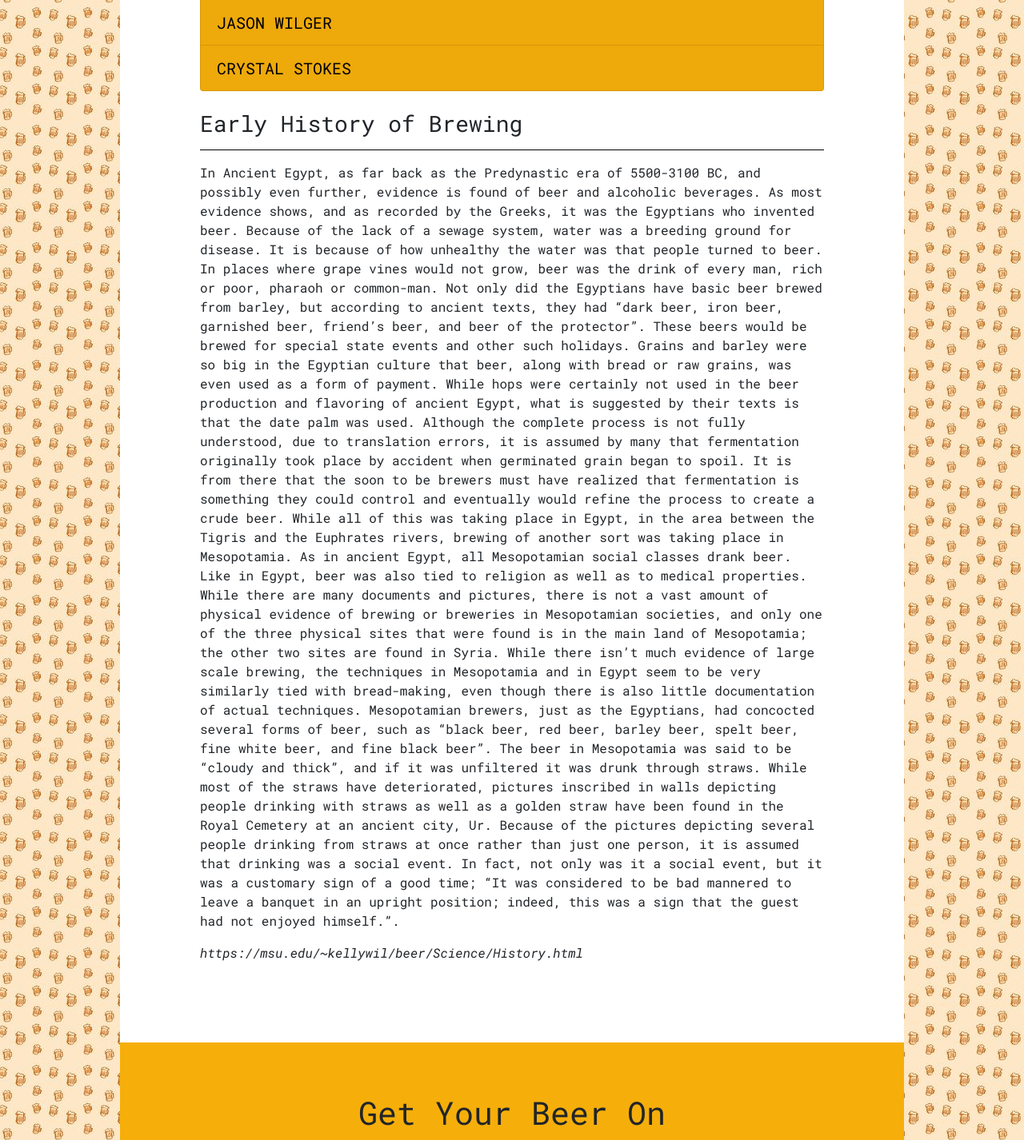
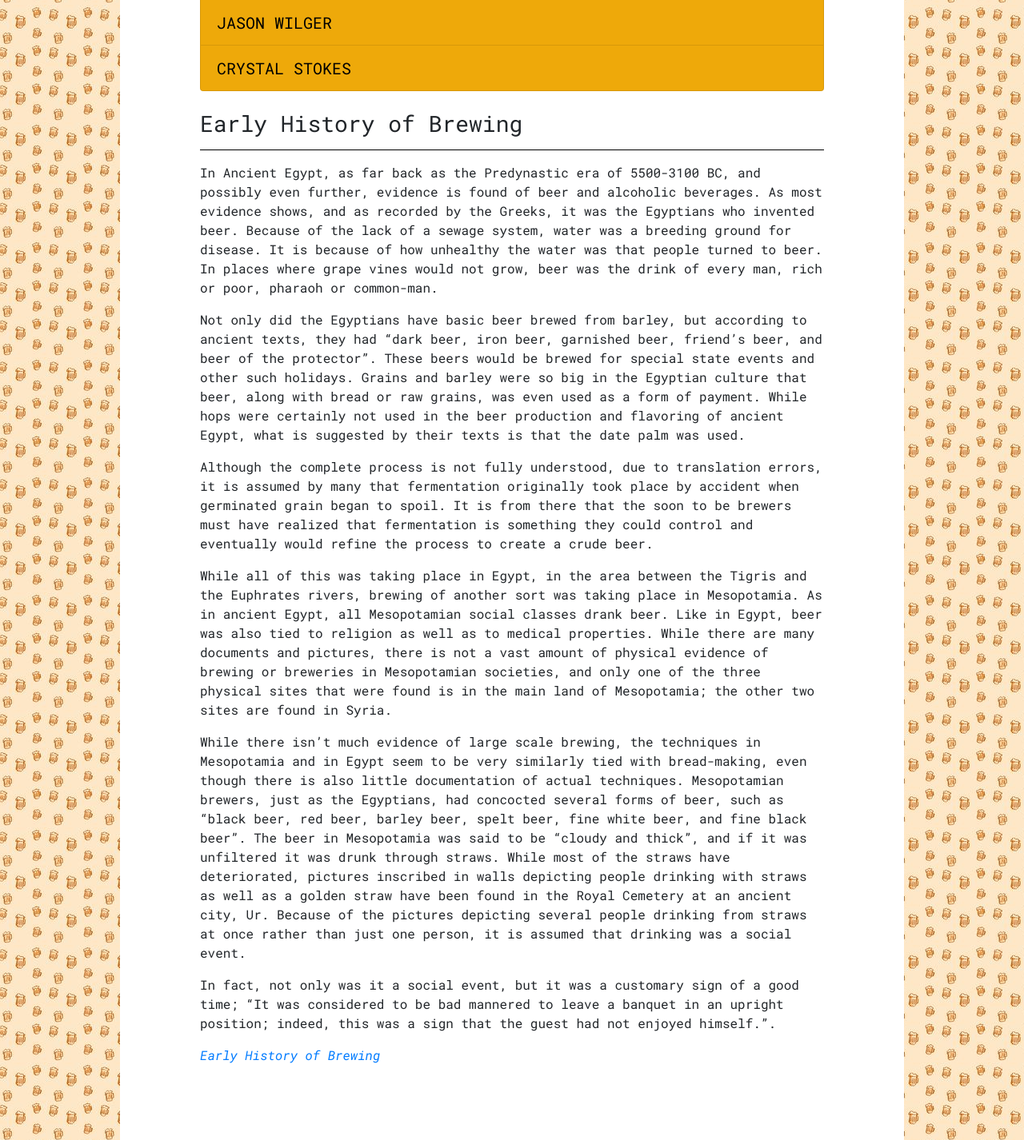
Before and after one commit to fiixed/Get-Your-Beer-On, a PHP site: page / in a window 1280 px wide; the page is wider, and only the part inside the window is pictured. Shown: the part 582-2008 px from the top of that part at 80% size. Run offline with PHP 8.4, Linux system fonts and the light colour scheme.

Commit message:
early history edit and target blank on links

```diff
--- a/findBeer.html
+++ b/findBeer.html
@@ -106,11 +106,11 @@
       <h1 class="foot-title">Get Your Beer On</h1>
       <hr style="width: 60%;">
       <div class="social">
-        <a href="https://twitter.com/?lang=en"><img src="https://img.icons8.com/dotty/80/000000/twitter.png" alt="twitter"/>
+        <a href="https://twitter.com/?lang=en" target="_blank"><img src="https://img.icons8.com/dotty/80/000000/twitter.png" alt="twitter"/>
         </a>
-        <a href="https://www.instagram.com/?hl=en"><img src="https://img.icons8.com/dotty/80/000000/instagram-new.png" alt="instagram"/>
+        <a href="https://www.instagram.com/?hl=en" target="_blank"><img src="https://img.icons8.com/dotty/80/000000/instagram-new.png" alt="instagram"/>
         </a>
-        <a href="https://www.facebook.com/"><img src="https://img.icons8.com/dotty/80/000000/facebook-new.png" alt="facebook"/>
+        <a href="https://www.facebook.com/" target="_blank"><img src="https://img.icons8.com/dotty/80/000000/facebook-new.png" alt="facebook"/>
         </a>
     </div>
     <hr style="width: 60%;">
--- a/index.html
+++ b/index.html
@@ -6,6 +6,7 @@
 
     <!-- tab -->
     <title>Get Your Beer On</title>
+
     <link rel="apple-touch-icon" sizes="180x180" href="images/title-logo/apple-touch-icon.png">
     <link rel="icon" type="image/png" sizes="32x32" href="images/title-logo/favicon-32x32.png">
     <link rel="icon" type="image/png" sizes="16x16" href="images/title-logo/favicon-16x16.png">
@@ -16,6 +17,7 @@
     <script src="https://unpkg.com/axios/dist/axios.min.js"></script>
 
     <!-- style -->
+    <link rel="stylesheet" href="https://cdnjs.cloudflare.com/ajax/libs/font-awesome/4.7.0/css/font-awesome.min.css">
     <link rel="stylesheet"
     href="https://cdn.jsdelivr.net/npm/bootstrap@4.5.3/dist/css/bootstrap.min.css"
     integrity="sha384-TX8t27EcRE3e/ihU7zmQxVncDAy5uIKz4rEkgIXeMed4M0jlfIDPvg6uqKI2xXr2"
@@ -83,6 +85,7 @@
           <h5 class="text-uppercase mb-0 py-1">
           Andrew Bell
         </h5>
+
         </a>
 
 
@@ -218,16 +221,21 @@
           <h3>Early History of Brewing</h3>
         <hr>
           <p>In Ancient Egypt, as far back as the Predynastic era of 5500-3100 BC, and possibly even further, evidence is found of beer and alcoholic beverages. As most evidence shows, and as recorded by the Greeks, it was the Egyptians who invented beer.
-            Because of the lack of a sewage system, water was a breeding ground for disease. It is because of how unhealthy the water was that people turned to beer. In places where grape vines would not grow, beer was the drink of every man, rich or poor, pharaoh or common-man.
+            Because of the lack of a sewage system, water was a breeding ground for disease. It is because of how unhealthy the water was that people turned to beer. In places where grape vines would not grow, beer was the drink of every man, rich or poor, pharaoh or common-man.</p>
+            <p>
             Not only did the Egyptians have basic beer brewed from barley, but according to ancient texts, they had “dark beer, iron beer, garnished beer, friend’s beer, and beer of the protector”. These beers would be brewed for special state events and other such holidays.
-            Grains and barley were so big in the Egyptian culture that beer, along with bread or raw grains, was even used as a form of payment. While hops were certainly not used in the beer production and flavoring of ancient Egypt, what is suggested by their texts is that the date palm was used.
-            Although the complete process is not fully understood, due to translation errors, it is assumed by many that fermentation originally took place by accident when germinated grain began to spoil. It is from there that the soon to be brewers must have realized that fermentation is something they could control and eventually would refine the process to create a crude beer.
+            Grains and barley were so big in the Egyptian culture that beer, along with bread or raw grains, was even used as a form of payment. While hops were certainly not used in the beer production and flavoring of ancient Egypt, what is suggested by their texts is that the date palm was used. </p>
+            <p>
+            Although the complete process is not fully understood, due to translation errors, it is assumed by many that fermentation originally took place by accident when germinated grain began to spoil. It is from there that the soon to be brewers must have realized that fermentation is something they could control and eventually would refine the process to create a crude beer.</p>
+            <p>
             While all of this was taking place in Egypt, in the area between the Tigris and the Euphrates rivers, brewing of another sort was taking place in Mesopotamia.
-            As in ancient Egypt, all Mesopotamian social classes drank beer. Like in Egypt, beer was also tied to religion as well as to medical properties. While there are many documents and pictures, there is not a vast amount of physical evidence of brewing or breweries in Mesopotamian societies, and only one of the three physical sites that were found is in the main land of Mesopotamia; the other two sites are found in Syria.
+            As in ancient Egypt, all Mesopotamian social classes drank beer. Like in Egypt, beer was also tied to religion as well as to medical properties. While there are many documents and pictures, there is not a vast amount of physical evidence of brewing or breweries in Mesopotamian societies, and only one of the three physical sites that were found is in the main land of Mesopotamia; the other two sites are found in Syria. </p>
+            <p>
             While there isn’t much evidence of large scale brewing, the techniques in Mesopotamia and in Egypt seem to be very similarly tied with bread-making, even though there is also little documentation of actual techniques. Mesopotamian brewers, just as the Egyptians, had concocted several forms of beer, such as “black beer, red beer, barley beer, spelt beer, fine white beer, and fine black beer”.
-            The beer in Mesopotamia was said to be “cloudy and thick”, and if it was unfiltered it was drunk through straws. While most of the straws have deteriorated, pictures inscribed in walls depicting people drinking with straws as well as a golden straw have been found in the Royal Cemetery at an ancient city, Ur. Because of the pictures depicting several people drinking from straws at once rather than just one person, it is assumed that drinking was a social event.
+            The beer in Mesopotamia was said to be “cloudy and thick”, and if it was unfiltered it was drunk through straws. While most of the straws have deteriorated, pictures inscribed in walls depicting people drinking with straws as well as a golden straw have been found in the Royal Cemetery at an ancient city, Ur. Because of the pictures depicting several people drinking from straws at once rather than just one person, it is assumed that drinking was a social event. </p>
+            <p>
             In fact, not only was it a social event, but it was a customary sign of a good time; “It was considered to be bad mannered to leave a banquet in an upright position; indeed, this was a sign that the guest had not enjoyed himself.”.</p>
-          <cite>https://msu.edu/~kellywil/beer/Science/History.html</cite>
+          <a href="http://msu.edu/~kellywil/beer/Science/History.html" target="_blank"> <cite>Early History of Brewing</cite></a>
         </div>
       </div>
   <!-- end main content -->
@@ -238,11 +246,11 @@
       <h1 class="foot-title">Get Your Beer On</h1>
       <hr style="width: 60%;">
       <div class="social">
-        <a href="https://twitter.com/?lang=en"><img src="https://img.icons8.com/dotty/80/000000/twitter.png" alt="twitter"/>
+        <a href="https://twitter.com/?lang=en" target="_blank"><img src="https://img.icons8.com/dotty/80/000000/twitter.png" alt="twitter"/>
         </a>
-        <a href="https://www.instagram.com/?hl=en"><img src="https://img.icons8.com/dotty/80/000000/instagram-new.png" alt="instagram"/>
+        <a href="https://www.instagram.com/?hl=en" target="_blank"><img src="https://img.icons8.com/dotty/80/000000/instagram-new.png" alt="instagram"/>
         </a>
-        <a href="https://www.facebook.com/"><img src="https://img.icons8.com/dotty/80/000000/facebook-new.png" alt="facebook"/>
+        <a href="https://www.facebook.com/" target="_blank"><img src="https://img.icons8.com/dotty/80/000000/facebook-new.png" alt="facebook"/>
         </a>
     </div>
     <hr style="width: 60%;">
```
Also changed, not shown: css/style.css (+30 -27 lines).
